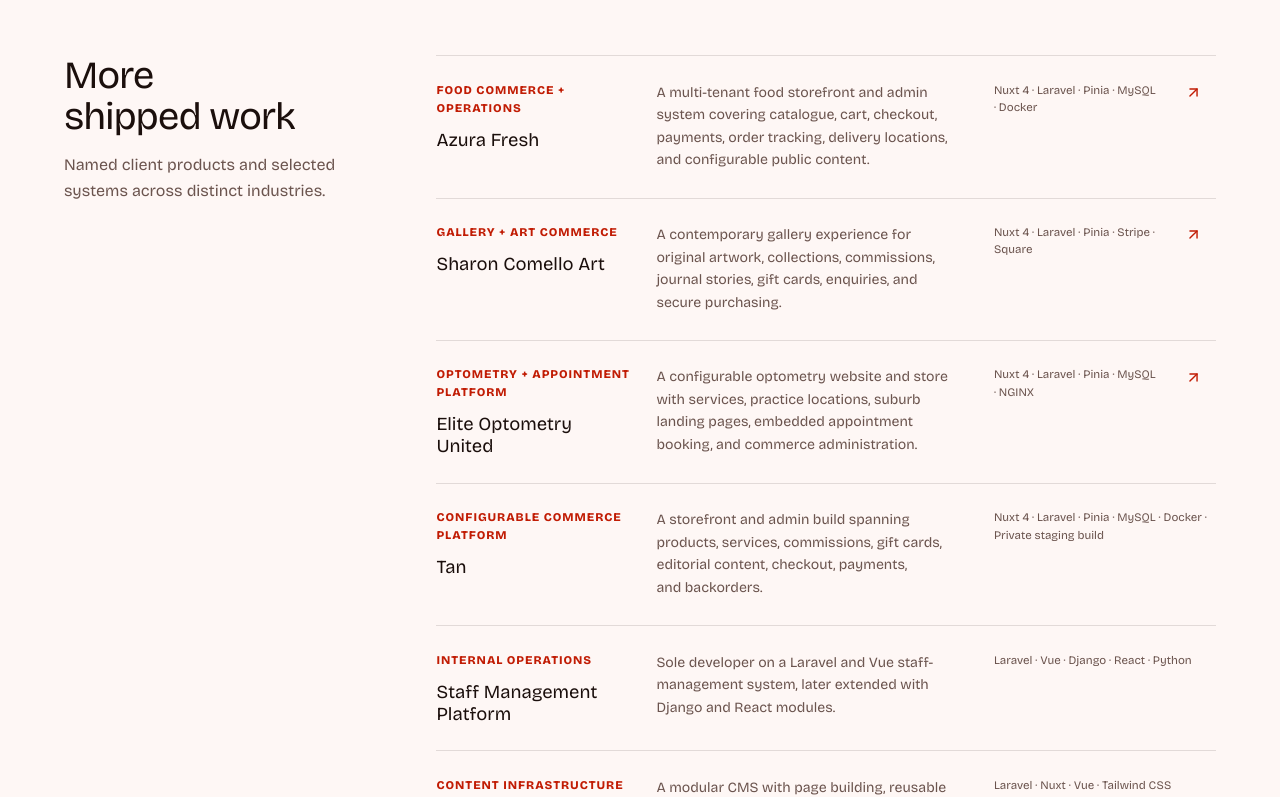
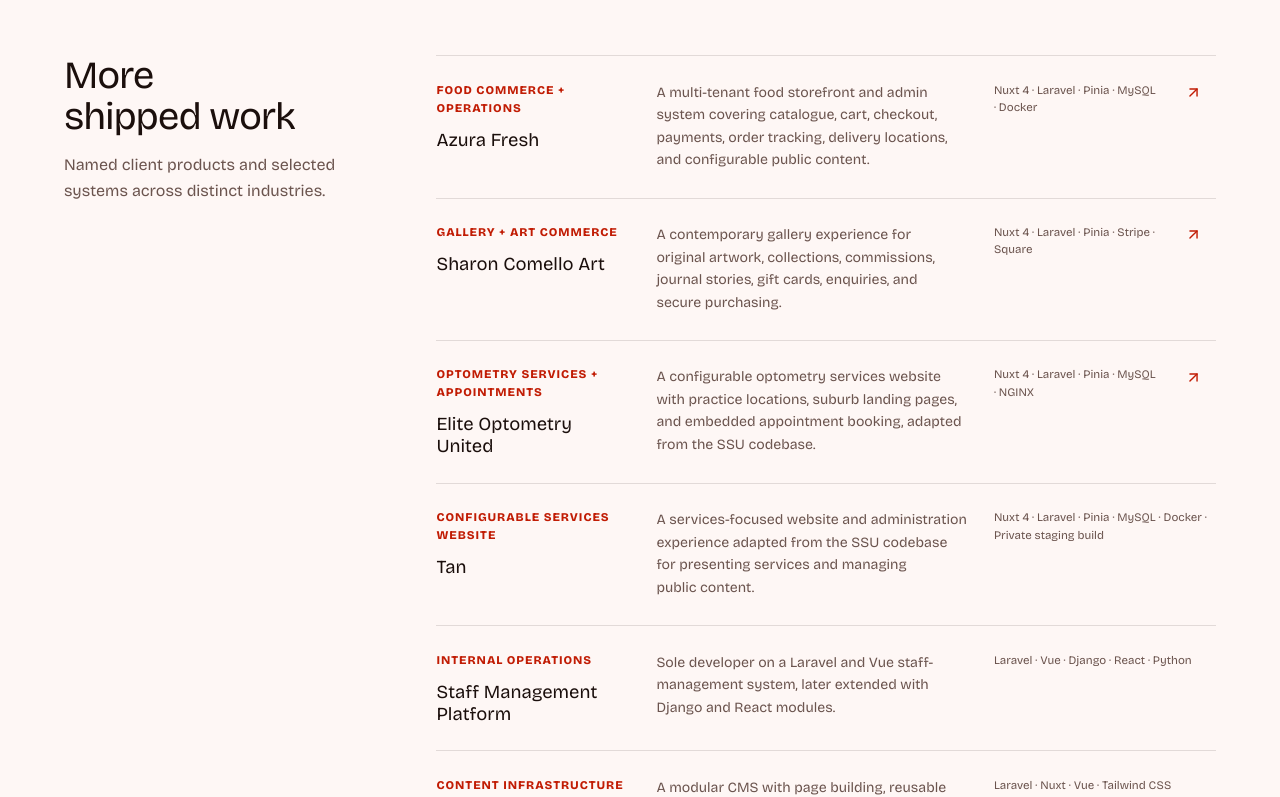
Before and after one commit to Jerven-git/my-portfolio, a React (Vite) app: page / in a window 1280 px wide. Shown: the part 2688-3485 px from the top of the page. Built offline with nearby package versions, Linux system fonts and the light colour scheme.

Commit message:
update cv pdf

```diff
--- a/cv/cv.html
+++ b/cv/cv.html
@@ -279,8 +279,8 @@
         </li>
         <li>
           <b>Client commerce and content platforms.</b>
-          <span>Delivered configurable storefront, administration, appointment, gallery, checkout,
-          payment, and editorial workflows for food, art, healthcare, and commerce clients.</span>
+          <span>Delivered configurable storefront, services, administration, appointment, gallery,
+          checkout, payment, and editorial workflows for food, art, healthcare, and service clients.</span>
         </li>
         <li>
           <b>Infrastructure and operations.</b>
@@ -338,17 +338,17 @@
         </article>
 
         <article class="project">
-          <span class="project-type">Optometry + appointments</span>
+          <span class="project-type">Optometry services + appointments</span>
           <h3><a href="https://eliteoptometry.com.au">Elite Optometry United</a></h3>
-          <p>Services, practice locations, suburb landing pages, embedded appointment booking,
-          storefront, and commerce administration.</p>
+          <p>Optometry services, practice locations, suburb landing pages, and embedded appointment
+          booking, adapted from the SSU codebase.</p>
         </article>
 
         <article class="project">
-          <span class="project-type">Configurable commerce · Private staging</span>
+          <span class="project-type">Configurable services website · Private staging</span>
           <h3>Tan</h3>
-          <p>Products, services, commissions, gift cards, editorial content, checkout, payments,
-          and backorder workflows.</p>
+          <p>A services-focused website and administration experience adapted from the SSU codebase
+          for presenting services and managing public content.</p>
         </article>
       </div>
 
--- a/src/components/MissionGridCampaign.jsx
+++ b/src/components/MissionGridCampaign.jsx
@@ -44,16 +44,16 @@
   {
     code: 'C',
     name: 'Elite Optometry United',
-    type: 'Optometry + appointments',
-    description: 'A configurable practice website and store with services, locations, suburb landing pages, appointment booking, and commerce administration.',
+    type: 'Optometry services + appointments',
+    description: 'A configurable optometry services website with practice locations, suburb landing pages, and embedded appointment booking, adapted from the SSU codebase.',
     tech: 'Nuxt 4 · Laravel · Pinia · MySQL · NGINX',
     link: 'https://eliteoptometry.com.au',
   },
   {
     code: 'D',
     name: 'Tan',
-    type: 'Configurable commerce platform',
-    description: 'A storefront and admin build spanning products, services, commissions, gift cards, editorial content, checkout, payments, and backorders.',
+    type: 'Configurable services website',
+    description: 'A services-focused website and administration experience adapted from the SSU codebase for presenting services and managing public content.',
     tech: 'Nuxt 4 · Laravel · Pinia · MySQL · Docker',
     status: 'Private staging build',
   },
@@ -238,7 +238,7 @@
       </section>
 
       <section className="campaign-section campaign-quests" aria-labelledby="client-missions-title">
-        <MissionHeading marker="Client missions" description="Named work across food, art, healthcare, and commerce.">
+        <MissionHeading marker="Client missions" description="Named work across food, art, healthcare, commerce, and services.">
           Shipped across different worlds
         </MissionHeading>
         <h2 id="client-missions-title" className="sr-only">Client project missions</h2>
--- a/src/components/Projects.jsx
+++ b/src/components/Projects.jsx
@@ -54,17 +54,17 @@
   },
   {
     name: 'Elite Optometry United',
-    type: 'Optometry + appointment platform',
+    type: 'Optometry services + appointments',
     description:
-      'A configurable optometry website and store with services, practice locations, suburb landing pages, embedded appointment booking, and commerce administration.',
+      'A configurable optometry services website with practice locations, suburb landing pages, and embedded appointment booking, adapted from the SSU codebase.',
     tech: 'Nuxt 4 · Laravel · Pinia · MySQL · NGINX',
     link: 'https://eliteoptometry.com.au',
   },
   {
     name: 'Tan',
-    type: 'Configurable commerce platform',
+    type: 'Configurable services website',
     description:
-      'A storefront and admin build spanning products, services, commissions, gift cards, editorial content, checkout, payments, and backorders.',
+      'A services-focused website and administration experience adapted from the SSU codebase for presenting services and managing public content.',
     tech: 'Nuxt 4 · Laravel · Pinia · MySQL · Docker',
     status: 'Private staging build',
   },
@@ -227,7 +227,7 @@
         <SectionHeading
           title="Systems in production"
           beatWord={lively ? 'production' : undefined}
-          lede="The work behind the claim: platform architecture, a living CRM, and client products operating across commerce, healthcare, food, and art."
+          lede="The work behind the claim: platform architecture, a living CRM, and client products across commerce, healthcare, food, art, and services."
         />
 
         <div className="featured-projects">
```
Also changed, not shown: 1 other file (tests, documents, lock files or other folders).
